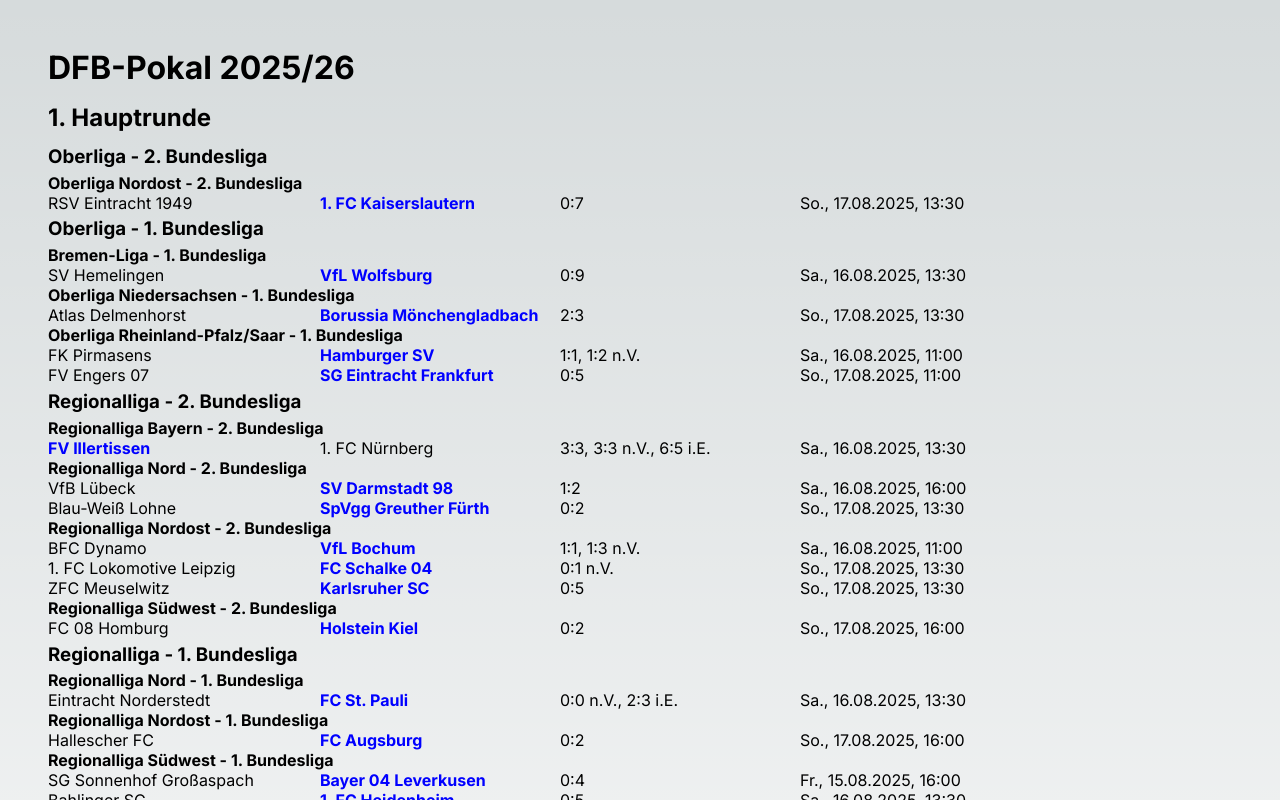
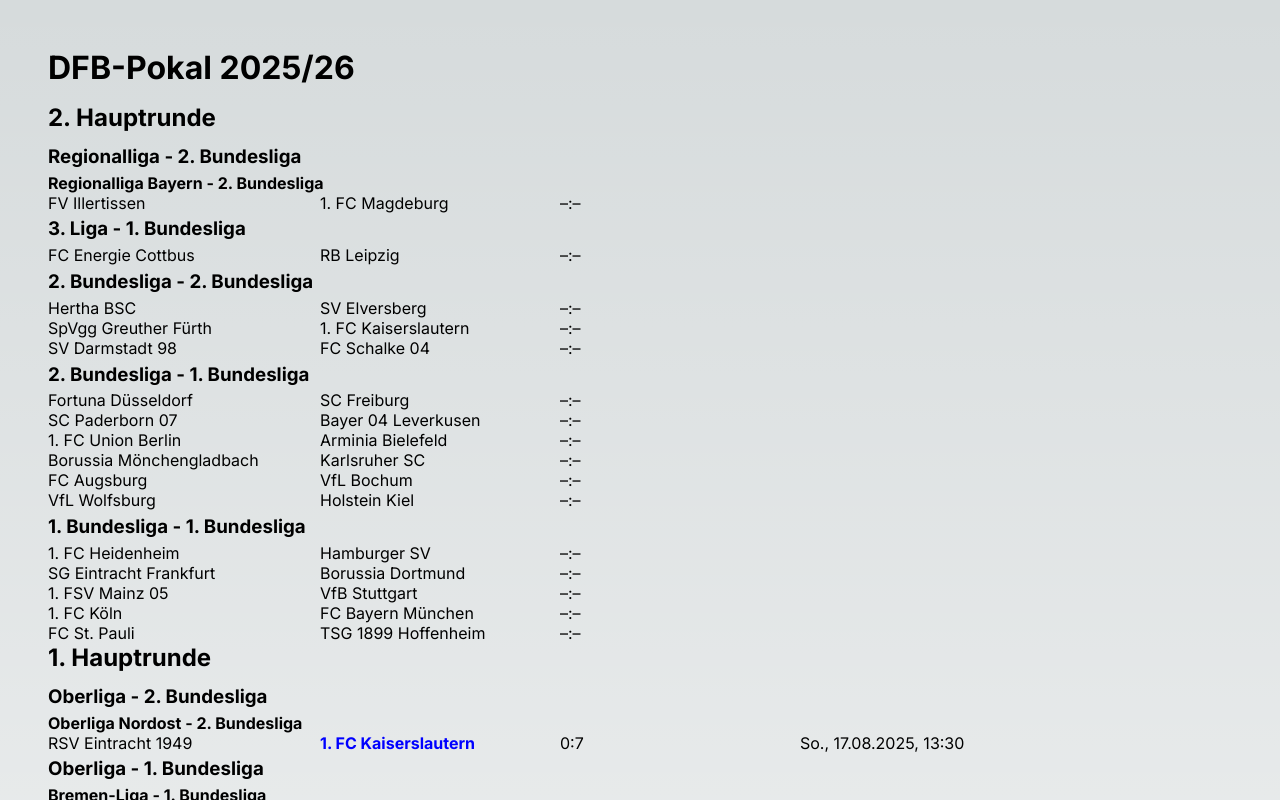
Before and after one commit to sklinkusch/dfb-pokal, a Next.js app: page /men/2025-26 in a window 1280 px wide. Shown: the top 800 px of the page. Built offline with nearby package versions, Linux system fonts and the light colour scheme.

Commit message:
DFB-Pokal Men, season 2025/26, 2nd round: add matches

```diff
--- a/src/app/men/2025-26/page.tsx
+++ b/src/app/men/2025-26/page.tsx
@@ -117,6 +117,24 @@
     }
   }
   const data: Data = {
+    '2. Hauptrunde': [
+      getMatch('ILL', 'FCM'),
+      getMatch('ECB', 'RBL'),
+      getMatch('FCU', 'BIE'),
+      getMatch('FCH', 'HSV'),
+      getMatch('MGL', 'KSC'),
+      getMatch('BSC', 'SVE'),
+      getMatch('SGF', 'FCK'),
+      getMatch('SGE', 'BVB'),
+      getMatch('D98', 'S04'),
+      getMatch('FCA', 'BOC'),
+      getMatch('DÜS', 'SCF'),
+      getMatch('P07', 'B04'),
+      getMatch('M05', 'VfB'),
+      getMatch('WOB', 'KIE'),
+      getMatch('KÖL', 'FCB'),
+      getMatch('STP', 'HOF'),
+    ],
     '1. Hauptrunde': [
       getMatch('FCS', 'FCM', '2025-08-15T16:00Z', '1:3', 2),
       getMatch('GTL', 'FCU', '2025-08-15T16:00Z', '0:5', 2),
@@ -159,7 +177,7 @@
       {/* <Round matches={data.Halbfinale} title="Halbfinale" type="m" /> */}
       {/* <Round matches={data.Viertelfinale} title="Viertelfinale" type="m" /> */}
       {/* <Round matches={data.Achtelfinale} title="Achtelfinale" type="m" /> */}
-      {/* <Round matches={data['2. Hauptrunde']} title="2. Hauptrunde" type="m" /> */}
+      <Round matches={data['2. Hauptrunde']} title="2. Hauptrunde" type="m" />
       <Round matches={data['1. Hauptrunde']} title="1. Hauptrunde" type="m" />
       <div className={styles.linkContainer}>
         <Link href="/" className={styles.link}>Zur Hauptseite</Link>
```
